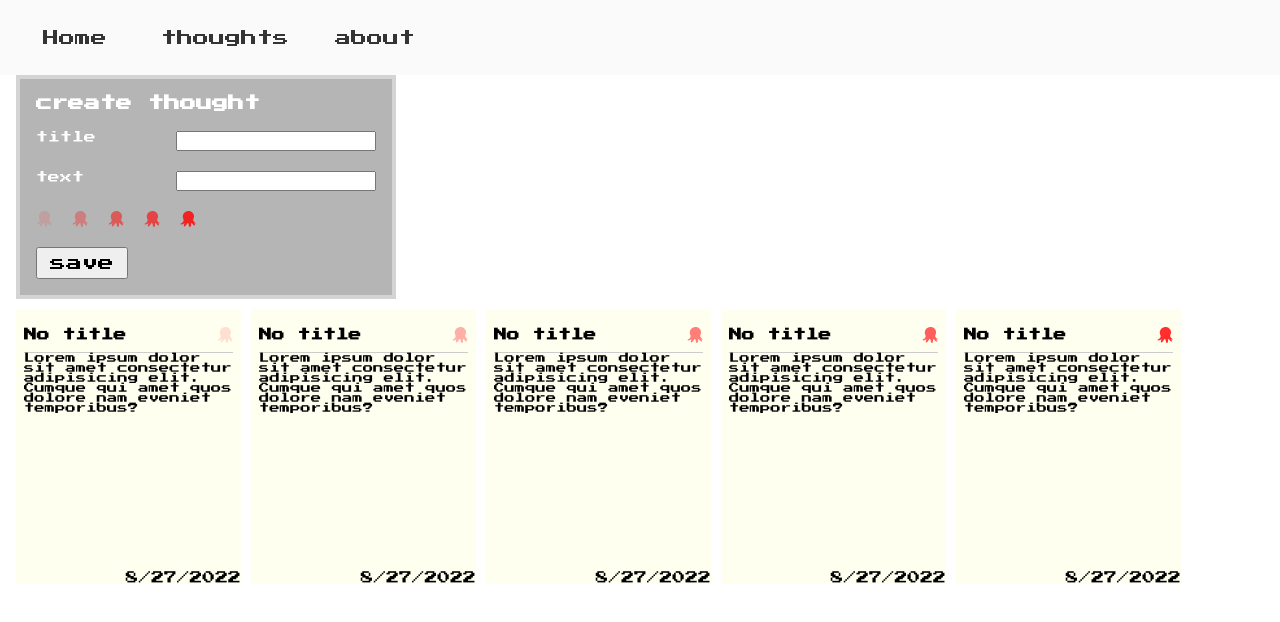
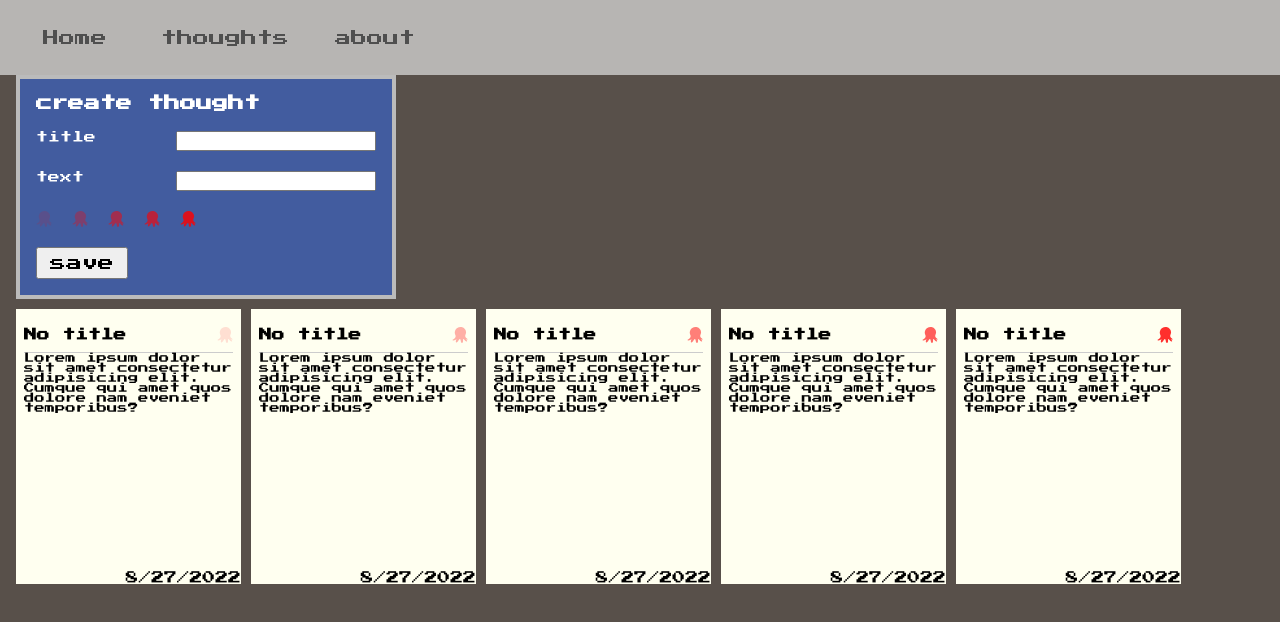
Before and after one commit to bryanhain97/ts_mongo_prisma_test, a Next.js app: page /thoughts in a window 1280 px wide. Shown: the top 622 px of the page. Built offline with nearby package versions, Linux system fonts and the light colour scheme.

Commit message:
init thoughtsform

```diff
--- a/components/ThoughtsForm.tsx
+++ b/components/ThoughtsForm.tsx
@@ -1,10 +1,14 @@
 import styles from '../styles/ThoughtsForm.module.sass';
 import { Importance } from '../types/Note';
-import { useState } from 'react'
+import { SyntheticEvent, useState } from 'react'
 import { FaOctopusDeploy } from 'react-icons/fa'
 
 const ThoughtsForm = () => {
     const [importance, setImportance] = useState<Importance>(Importance.Low)
+
+    const getImportance = (e: SyntheticEvent) => {
+        console.log(e)
+    }
     return (
         <form className={styles.thoughtsForm}>
             <h5>create thought</h5>
@@ -17,7 +21,7 @@ const ThoughtsForm = () => {
                 <input type="text" id="text"></input>
             </div>
             <div className={styles.thoughtsForm_importanceLevel}>
-                <FaOctopusDeploy className={styles.thoughtsForm_importanceLevel_Not} />
+                <FaOctopusDeploy className={styles.thoughtsForm_importanceLevel_Not} onClick={getImportance} />
                 <FaOctopusDeploy className={styles.thoughtsForm_importanceLevel_Low} />
                 <FaOctopusDeploy className={styles.thoughtsForm_importanceLevel_Medium} />
                 <FaOctopusDeploy className={styles.thoughtsForm_importanceLevel_High} />
--- a/styles/_colors.sass
+++ b/styles/_colors.sass
@@ -1,6 +1,8 @@
+// BODY
+$bodyBgColor: #58504A
 // NAVBAR
-$navbarBgColor: #e7e7e733
-$navbarLinkColor: #343434
+$navbarBgColor: #e7e7e7aa
+$navbarLinkColor: #4f4f4f
 
 // NOTE
 $noteBgColor: #fffff0
@@ -12,6 +14,6 @@ $noteIconImportance_High: #ff0000a0
 $noteIconImportance_Critical: #ff0000d0
 
 // Thoughts
-$thoughtsFormBg: #0000004a
+$thoughtsFormBg: #425c9f
 $thoughtsFormColor: #ffffff
-$thoughtsFormBorderColor: #d4d4d4
+$thoughtsFormBorderColor: #bbbbbb
--- a/styles/globals.sass
+++ b/styles/globals.sass
@@ -1,4 +1,5 @@
 @import 'fonts'
+@import 'colors'
 
 *
   margin: 0
@@ -7,6 +8,7 @@
   font-family: 'Press Start 2P', cursive
   font-size: 16px
 body
+  background-color: $bodyBgColor
   width: 100vw
   height: 100vh
   max-height: 100vh
```
